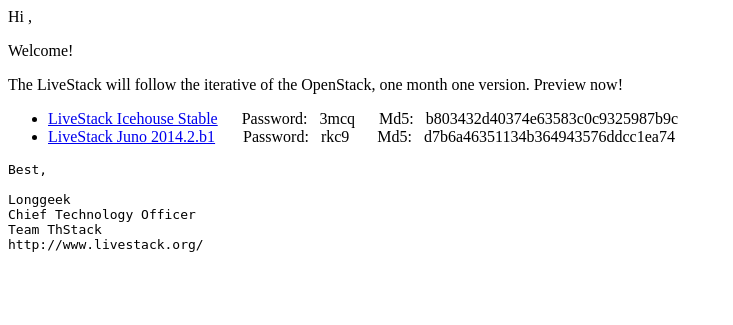
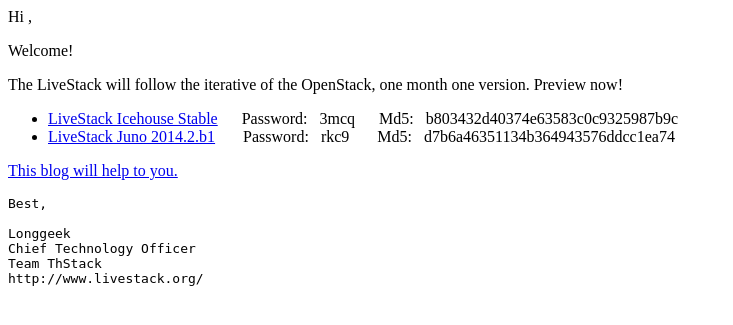
Before and after one commit to longgeek/livestack-web, a Django app: template livestack/livestack/apphome/templates/email.html in a window 1280 px wide. Shown: the top 325 px of the page, without its empty margins (0-733 px from the left). Run offline with Django 3.2, Linux system fonts and the light colour scheme; the template is opened without the code that fills it, so the values that code supplies are empty; parts of the project's set-up code (start-up, migrations or seed data) failed here and were passed over.

Commit message:
Add blog link

```diff
--- a/livestack/livestack/apphome/templates/email.html
+++ b/livestack/livestack/apphome/templates/email.html
@@ -9,7 +9,7 @@
         <li><a href="http://pan.baidu.com/s/1nLNTO" target="_blank">LiveStack Icehouse Stable</a> <a>&nbsp&nbsp&nbsp&nbsp Password: &nbsp&nbsp3mcq</a><a>&nbsp&nbsp&nbsp&nbsp&nbsp Md5: &nbsp&nbspb803432d40374e63583c0c9325987b9c</a></li>
         <li><a href="http://pan.baidu.com/s/1o67Gh8A" target="_blank">LiveStack Juno 2014.2.b1</a> <a>&nbsp&nbsp&nbsp&nbsp&nbsp Password: &nbsp&nbsprkc9</a><a>&nbsp&nbsp&nbsp&nbsp&nbsp&nbsp Md5: &nbsp&nbspd7b6a46351134b364943576ddcc1ea74</a></li>
     </ul>
-
+    <p><a href="http://longgeek.com/2014/06/25/live-iso-usb-openstack/" target="_blank">This blog will help to you.</a></p>
 
 <pre>Best,
 
```
